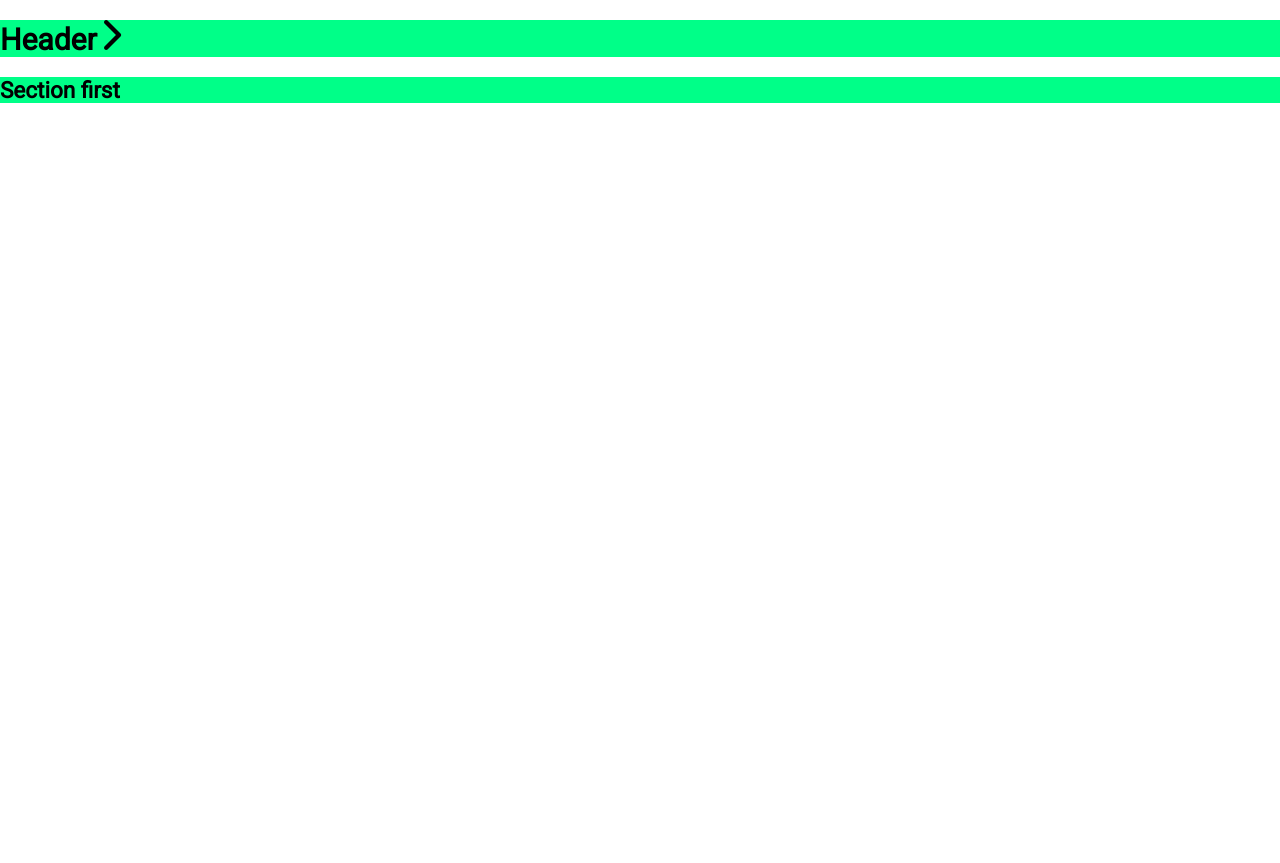
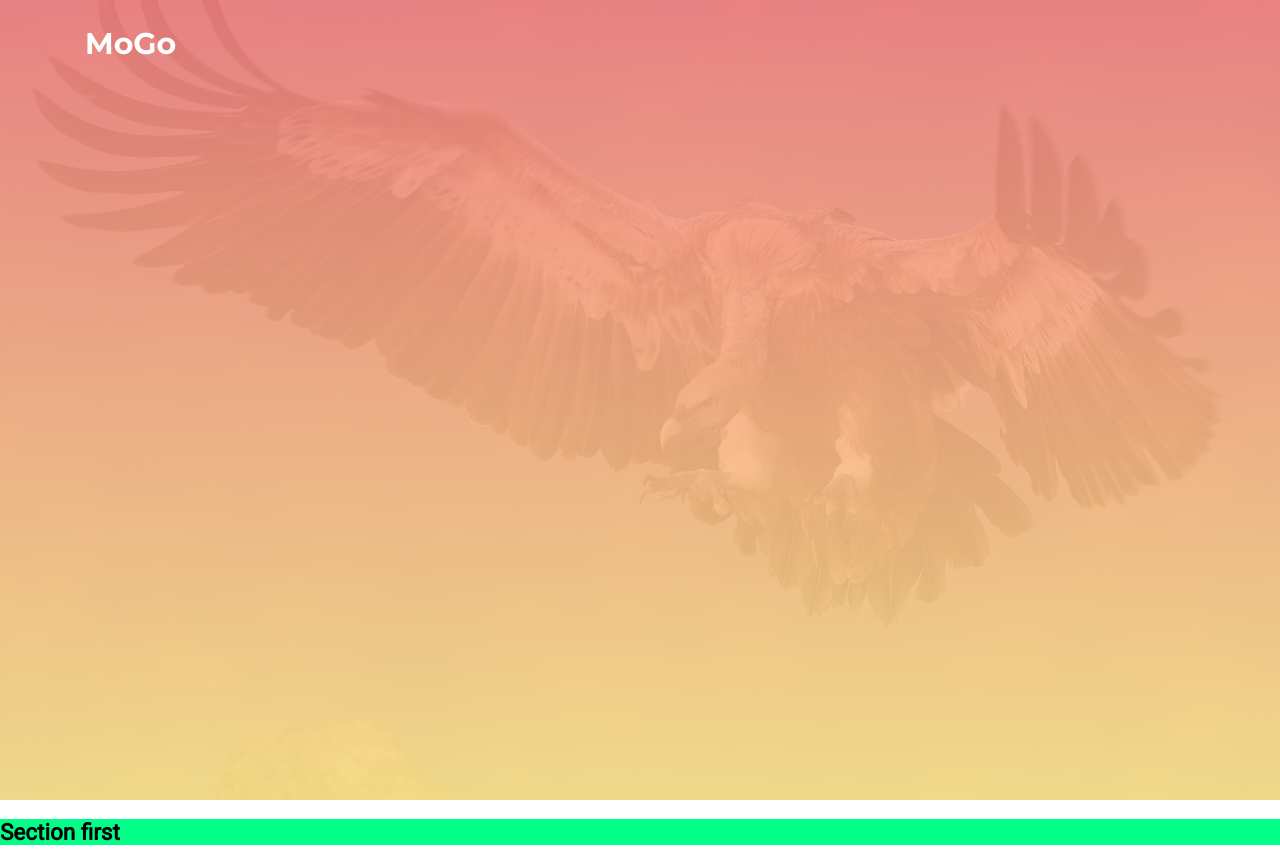
Before and after one commit to witflash/mogo-nov-team-1, a website: page src/template/index.html in a window 1280 px wide. Before the commit the page ends 800 px from the top, so only its background shows below. Drawn offline with nearby package versions, Linux system fonts and the light colour scheme; files that its build step writes are made by us from their sources; files whose address does not match are found by name.

Commit message:
base markup for header and added slider

```diff
--- a/src/script/script.js
+++ b/src/script/script.js
@@ -0,0 +1,17 @@
+$(document).ready(function(){
+
+    // HEADER //
+
+    $(".header__slider").slick({
+        infinite: true,
+        speed: 1000,
+        fade: true,
+        cssEase: 'linear',
+        dots: false,
+        prevArrow: false,
+        nextArrow: false
+    });
+
+    // END HEADER //
+
+});
--- a/src/style/responsive/xl/_section-header.scss
+++ b/src/style/responsive/xl/_section-header.scss
@@ -1,3 +1,3 @@
 .section--header{
-    background-color: rgb(0, 255, 136);
+
 }
--- a/src/style/sections/_header.scss
+++ b/src/style/sections/_header.scss
@@ -0,0 +1,51 @@
+.section--header{
+    height: 100vh;
+    max-height: 100%;
+    max-height: 100vh;
+    position: relative;
+    color: #fff;
+
+
+    .header__slider{
+        position: absolute;
+        height: 100%;
+        width: 100%;
+        overflow: hidden;
+        pointer-events: none;
+        object-fit: cover;
+        z-index: -1;
+
+        &:after{
+            display: block;
+            content: "";
+            position: absolute;
+            width: 100%;
+            height: 100%;
+            top: 0;
+            left: 0;
+            z-index: 999;
+            background-image: linear-gradient( 0deg, rgba(252,227,138,0.9) 0%, rgba(243,129,129,0.9) 100%);
+        }
+
+        .slider__item{
+            width: 100%;
+            height: 100vh;
+            object-fit: cover;
+            user-select: none;
+        }
+    }
+
+    .header__content{
+        overflow: auto;
+    }
+
+    .header__logo{
+        font: 30px 'montserrat';
+        font-weight: bold;
+    }
+
+    .header__top-wrap{
+        display: flex;
+        margin-top: 25px;
+    }
+}
--- a/src/template/_parts/_header.html
+++ b/src/template/_parts/_header.html
@@ -1,3 +1,12 @@
 <header class="section section--header">
-    <h1>Header <span class="icon-arrow-right"></span></h1>
+    <div class="header__slider">
+        <img src="img/header-slides/slide-1.png" alt="slide 1" class="slider__item">
+        <img src="img/header-slides/slide-1.png" alt="slide 1" class="slider__item">
+        <img src="img/header-slides/slide-1.png" alt="slide 1" class="slider__item">
+    </div>
+    <div class="container header__content">
+        <div class="header__top-wrap">
+            <div class="header__logo">MoGo</div>
+        </div>
+    </div>
 </header>
```
Also changed, not shown: src/img/header-slides/slide-1.png (added), 1 other file.
